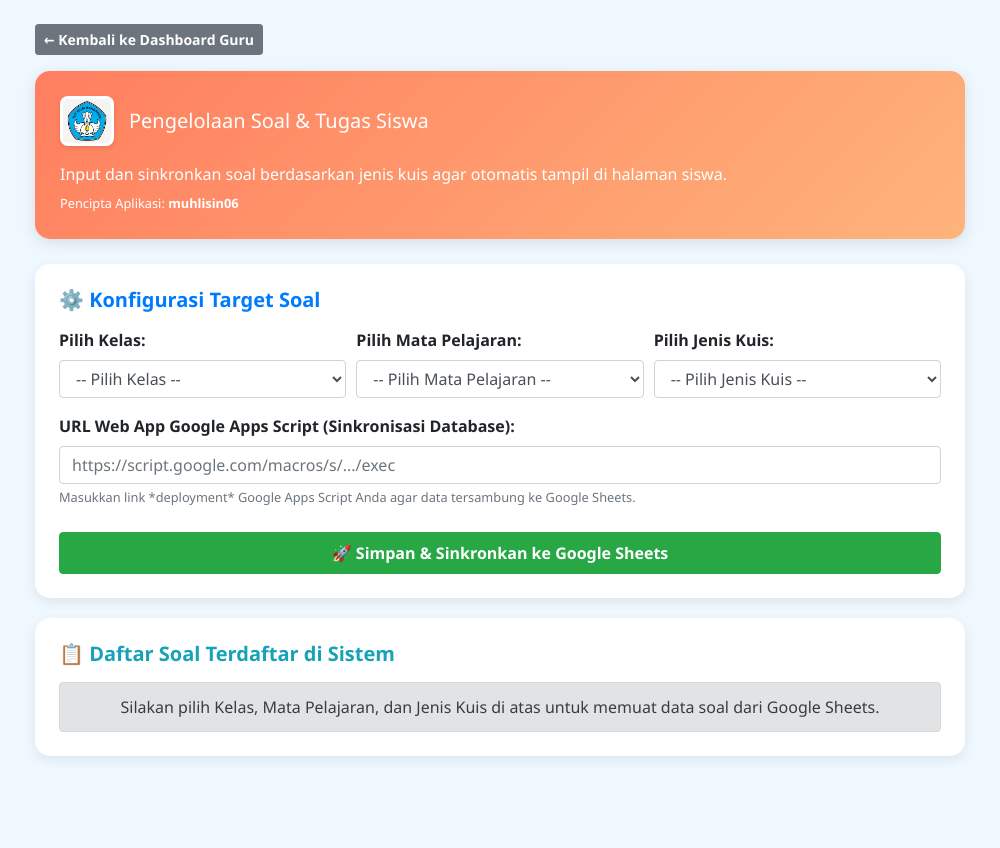
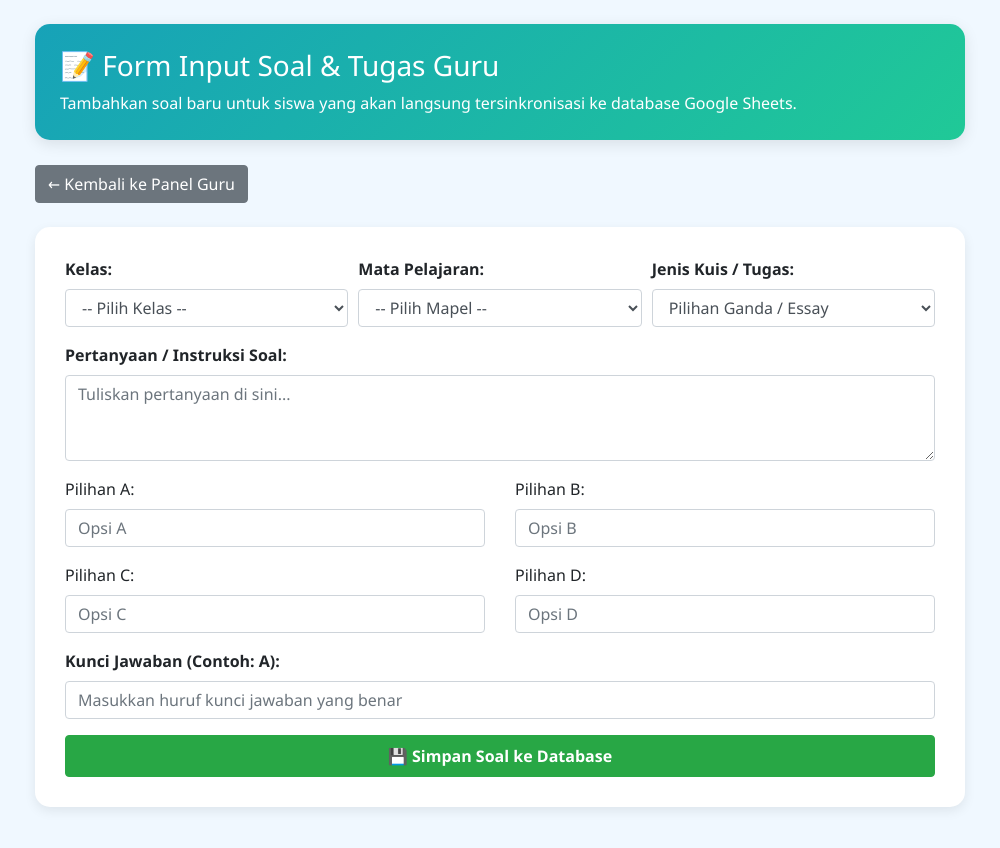
Before and after one commit to mlisin06/aplikasi-guru-desktop, an Electron app: page kelola-soal.html in a window 1000 px wide. Before the commit the page ends 804 px from the top, so only its background shows below. Drawn offline with nearby package versions, Linux system fonts and the light colour scheme.

Commit message:
Update title and form structure in kelola-soal.html

```diff
--- a/kelola-soal.html
+++ b/kelola-soal.html
@@ -3,38 +3,32 @@
 <head>
     <meta charset="UTF-8">
     <meta name="viewport" content="width=device-width, initial-scale=1.0">
-    <title>Kelola Soal & Tugas - EduAdmin Pro</title>
+    <title>Input Soal & Tugas - Panel Guru</title>
     <link rel="stylesheet" href="https://stackpath.bootstrapcdn.com/bootstrap/4.5.2/css/bootstrap.min.css">
     <style>
         body { background-color: #f0f8ff; font-family: 'Segoe UI', Tahoma, Geneva, Verdana, sans-serif; }
-        .header-box { background: linear-gradient(135deg, #ff7e5f, #feb47b); color: white; border-radius: 15px; padding: 25px; margin-bottom: 25px; box-shadow: 0 4px 15px rgba(0,0,0,0.1); }
-        .card-form { border-radius: 15px; border: none; box-shadow: 0 4px 12px rgba(0,0,0,0.08); margin-bottom: 20px; }
+        .header-box { background: linear-gradient(135deg, #17a2b8, #20c997); color: white; border-radius: 15px; padding: 25px; margin-bottom: 25px; box-shadow: 0 4px 15px rgba(0,0,0,0.1); }
+        .card-form { border-radius: 15px; border: none; box-shadow: 0 4px 12px rgba(0,0,0,0.08); background: white; padding: 30px; }
     </style>
 </head>
 <body>
     <div class="container mt-4 mb-5">
-        <!-- Tombol Kembali ke Panel Guru -->
-        <a href="guru.html" class="btn btn-secondary btn-sm mb-3 font-weight-bold">← Kembali ke Dashboard Guru</a>
-
-        <!-- Header Ceria -->
+        <!-- Header -->
         <div class="header-box">
-            <div style="display: flex; flex-direction: row; align-items: center; justify-content: flex-start; gap: 15px;">
-                <img src="assets/images/tutwuri.png" alt="Logo" style="height: 50px; background-color: white; padding: 3px; border-radius: 8px; box-shadow: 0 2px 4px rgba(0,0,0,0.1); flex-shrink: 0;">
-                <h3 style="margin: 0; font-size: 20px;">Pengelolaan Soal & Tugas Siswa</h3>
-            </div>
-            <p class="mb-1 mt-3">Input dan sinkronkan soal berdasarkan jenis kuis agar otomatis tampil di halaman siswa.</p>
-            <small>Pencipta Aplikasi: <b>muhlisin06</b></small>
+            <h3>📝 Form Input Soal & Tugas Guru</h3>
+            <p class="mb-0">Tambahkan soal baru untuk siswa yang akan langsung tersinkronisasi ke database Google Sheets.</p>
         </div>
 
-        <!-- Form Pengaturan & Sinkronisasi -->
-        <div class="card card-form p-4">
-            <h5 class="text-primary font-weight-bold mb-3">⚙️ Konfigurasi Target Soal</h5>
+        <!-- Tombol Kembali ke Dashboard Guru -->
+        <a href="guru.html" class="btn btn-secondary mb-4">← Kembali ke Panel Guru</a>
 
+        <!-- Form Input Soal -->
+        <div class="card card-form">
+            <form id="form-input-soal" onsubmit="simpanSoalBaru(event)">
                 <div class="form-row">
-                <!-- Pilih Kelas -->
                     <div class="form-group col-md-4">
-                    <label><b>Pilih Kelas:</b></label>
-                    <select id="kelola-kelas" class="form-control">
+                        <label><b>Kelas:</b></label>
+                        <select id="input-kelas" class="form-control" required>
                             <option value="">-- Pilih Kelas --</option>
                             <option value="Kelas 1">Kelas 1</option>
                             <option value="Kelas 2">Kelas 2</option>
@@ -45,11 +39,10 @@
                         </select>
                     </div>
 
-                <!-- Pilih Mata Pelajaran -->
                     <div class="form-group col-md-4">
-                    <label><b>Pilih Mata Pelajaran:</b></label>
-                    <select id="kelola-mapel" class="form-control">
-                        <option value="">-- Pilih Mata Pelajaran --</option>
+                        <label><b>Mata Pelajaran:</b></label>
+                        <select id="input-mapel" class="form-control" required>
+                            <option value="">-- Pilih Mapel --</option>
                             <option value="PAIBP">PAIBP</option>
                             <option value="Pendidikan Pancasila">Pendidikan Pancasila</option>
                             <option value="Bahasa Indonesia">Bahasa Indonesia</option>
@@ -61,60 +54,56 @@
                         </select>
                     </div>
 
-                <!-- Pilih Jenis Kuis -->
                     <div class="form-group col-md-4">
-                    <label><b>Pilih Jenis Kuis:</b></label>
-                    <select id="kelola-jenis-kuis" class="form-control">
-                        <option value="">-- Pilih Jenis Kuis --</option>
-                        <option value="pg-essay">Menjawab Soal PG, Essay, Uraian</option>
+                        <label><b>Jenis Kuis / Tugas:</b></label>
+                        <select id="input-jenis" class="form-control" required>
+                            <option value="pg-essay">Pilihan Ganda / Essay</option>
                             <option value="mencocokkan">Mencocokkan Kata</option>
                             <option value="puzzle">Puzzle</option>
-                        <option value="ringkasan">Membuat Tugas Ringkasan Materi</option>
+                            <option value="ringkasan">Ringkasan Materi</option>
                         </select>
                     </div>
                 </div>
 
-            <!-- Link Web App Google Apps Script -->
                 <div class="form-group">
-                <label><b>URL Web App Google Apps Script (Sinkronisasi Database):</b></label>
-                <input type="text" id="script-url" class="form-control" placeholder="https://script.google.com/macros/s/.../exec">
-                <small class="text-muted">Masukkan link *deployment* Google Apps Script Anda agar data tersambung ke Google Sheets.</small>
+                    <label><b>Pertanyaan / Instruksi Soal:</b></label>
+                    <textarea id="input-pertanyaan" class="form-control" rows="3" placeholder="Tuliskan pertanyaan di sini..." required></textarea>
                 </div>
 
-            <button class="btn btn-success font-weight-bold py-2 mt-2" onclick="simpanDanSinkronkanSoal()">🚀 Simpan & Sinkronkan ke Google Sheets</button>
+                <div class="row">
+                    <div class="form-group col-md-6">
+                        <label>Pilihan A:</label>
+                        <input type="text" id="input-a" class="form-control" placeholder="Opsi A">
                     </div>
-
-        <!-- Area Pratinjau / Daftar Soal yang Telah Diinput -->
-        <div class="card card-form p-4">
-            <h5 class="text-info font-weight-bold mb-3">📋 Daftar Soal Terdaftar di Sistem</h5>
-            <div id="preview-soal-container">
-                <div class="alert alert-secondary text-center mb-0">
-                    Silakan pilih Kelas, Mata Pelajaran, dan Jenis Kuis di atas untuk memuat data soal dari Google Sheets.
-                </div>
-            </div>
+                    <div class="form-group col-md-6">
+                        <label>Pilihan B:</label>
+                        <input type="text" id="input-b" class="form-control" placeholder="Opsi B">
                     </div>
                 </div>
 
-    <!-- Script Pendukung Bootstrap -->
+                <div class="row">
+                    <div class="form-group col-md-6">
+                        <label>Pilihan C:</label>
+                        <input type="text" id="input-c" class="form-control" placeholder="Opsi C">
+                    </div>
+                    <div class="form-group col-md-6">
+                        <label>Pilihan D:</label>
+                        <input type="text" id="input-d" class="form-control" placeholder="Opsi D">
+                    </div>
+                </div>
+
+                <div class="form-group">
+                    <label><b>Kunci Jawaban (Contoh: A):</b></label>
+                    <input type="text" id="input-kunci" class="form-control" placeholder="Masukkan huruf kunci jawaban yang benar">
+                </div>
+
+                <button type="submit" class="btn btn-success btn-block font-weight-bold py-2">💾 Simpan Soal ke Database</button>
+            </form>
+        </div>
+    </div>
+
+    <!-- Script Pendukung -->
     <script src="https://code.jquery.com/jquery-3.5.1.slim.min.js"></script>
     <script src="https://cdn.jsdelivr.net/npm/bootstrap@4.5.2/dist/js/bootstrap.bundle.min.js"></script>
-
-    <script>
-        function simpanDanSinkronkanSoal() {
-            const kelas = document.getElementById('kelola-kelas').value;
-            const mapel = document.getElementById('kelola-mapel').value;
-            const jenis = document.getElementById('kelola-jenis-kuis').value;
-            const url = document.getElementById('script-url').value;
-
-            if (!kelas || !mapel || !jenis || !url) {
-                alert('Mohon lengkapi semua pilihan (Kelas, Mapel, Jenis Kuis) serta URL Google Apps Script!');
-                return;
-            }
-
-            // Simpan konfigurasi ke localStorage sementara atau kirim ke Google Apps Script
-            localStorage.setItem('gs_script_url', url);
-            alert('Konfigurasi berhasil disimpan! Sistem siap melakukan sinkronisasi dengan Google Sheets.');
-        }
-    </script>
 </body>
 </html>
```
Lines whose indentation alone changed are shown as unchanged.
